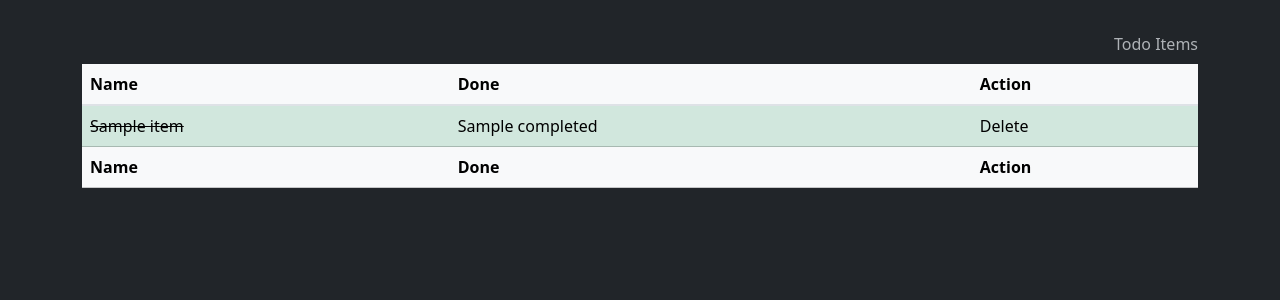
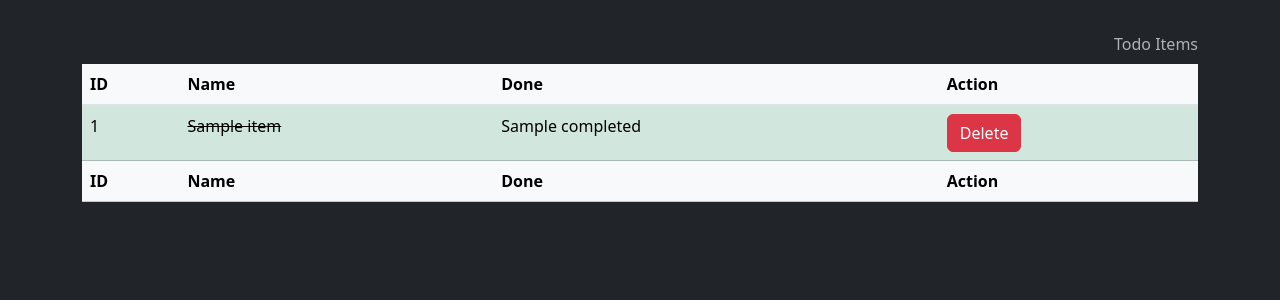
Before and after one commit to eccololo/django-projects, a Django app: template Weather/weather/lookup/templates/home.html in a window 1280 px wide. Shown: the part 56-356 px from the top of the page. Run offline with Django 5.2, Linux system fonts and the light colour scheme; the template is opened without the code that fills it: most values are stand-ins (such as "Sample title", 1, 10 or a date in 2020).

Commit message:
Add delete button to home page that can delete 1 ToDo item.

```diff
--- a/ToDo/todo_app/todo_list/templates/home.html
+++ b/ToDo/todo_app/todo_list/templates/home.html
@@ -5,8 +5,9 @@
 
 {% if messages %}
 {% for message in messages %}
-<div class="alert alert-success alert-dismissible fade show in" role="alert">
-     <button type="button" class="btn-close close" data-dismiss="alert" aria-label="close"></button>
+<div class="alert alert-warning alert-dismissible fade show in" role="alert">
+     <button type="button" class="btn-close close"
+             data-dismiss="alert" aria-label="close" id="btn-close-bt-override"></button>
      <i class="fa-solid fa-circle-check"></i> {{ message }}
 </div>
 {% endfor %}
@@ -15,19 +16,20 @@
     <caption>Todo Items</caption>
     <thead class="table-light">
     <tr>
+        <th scope="col">ID</th>
         <th scope="col">Name</th>
         <th scope="col">Done</th>
         <th scope="col">Action</th>
     </tr>
     </thead>
     <tbody class="table-group-divider">
-
     {% for item in all_items %}
     {% if not item.completed %}
     <tr class="table-primary">
+        <td>{{ item.id }}</td>
         <td>{{ item.item }}</td>
         <td>{{ item.completed }}</td>
-        <td>Delete</td>
+        <td><a class="btn btn-danger" href="{% url 'delete_link' item.id %}">Delete</a></td>
     </tr>
     {% endif %}
     {% endfor %}
@@ -35,9 +37,10 @@
     {% for item in all_items %}
     {% if item.completed %}
     <tr class="table-success">
+        <td>{{ item.id }}</td>
         <td class="striker">{{ item.item }}</td>
         <td>{{ item.completed }}</td>
-        <td>Delete</td>
+        <td><a class="btn btn-danger" href="{% url 'delete_link' item.id %}">Delete</a></td>
     </tr>
     {% endif %}
     {% endfor %}
@@ -45,6 +48,7 @@
     </tbody>
     <tfoot class="table-light">
     <tr>
+        <th scope="col">ID</th>
         <th scope="col">Name</th>
         <th scope="col">Done</th>
         <th scope="col">Action</th>
--- a/ToDo/todo_app/todo_list/urls.py
+++ b/ToDo/todo_app/todo_list/urls.py
@@ -3,5 +3,6 @@ from . import views
 
 urlpatterns = [
     path('', views.render_home, name="home_link"),
-    path('about', views.render_about, name="about_link")
+    path('about', views.render_about, name="about_link"),
+    path('delete/<list_id>', views.render_delete, name="delete_link")
 ]
```
Also changed, not shown: ToDo/todo_app/todo_list/views.py (+10 -3 lines), ToDo/todo_app/static/css/styles.css (line endings or trailing spaces).
